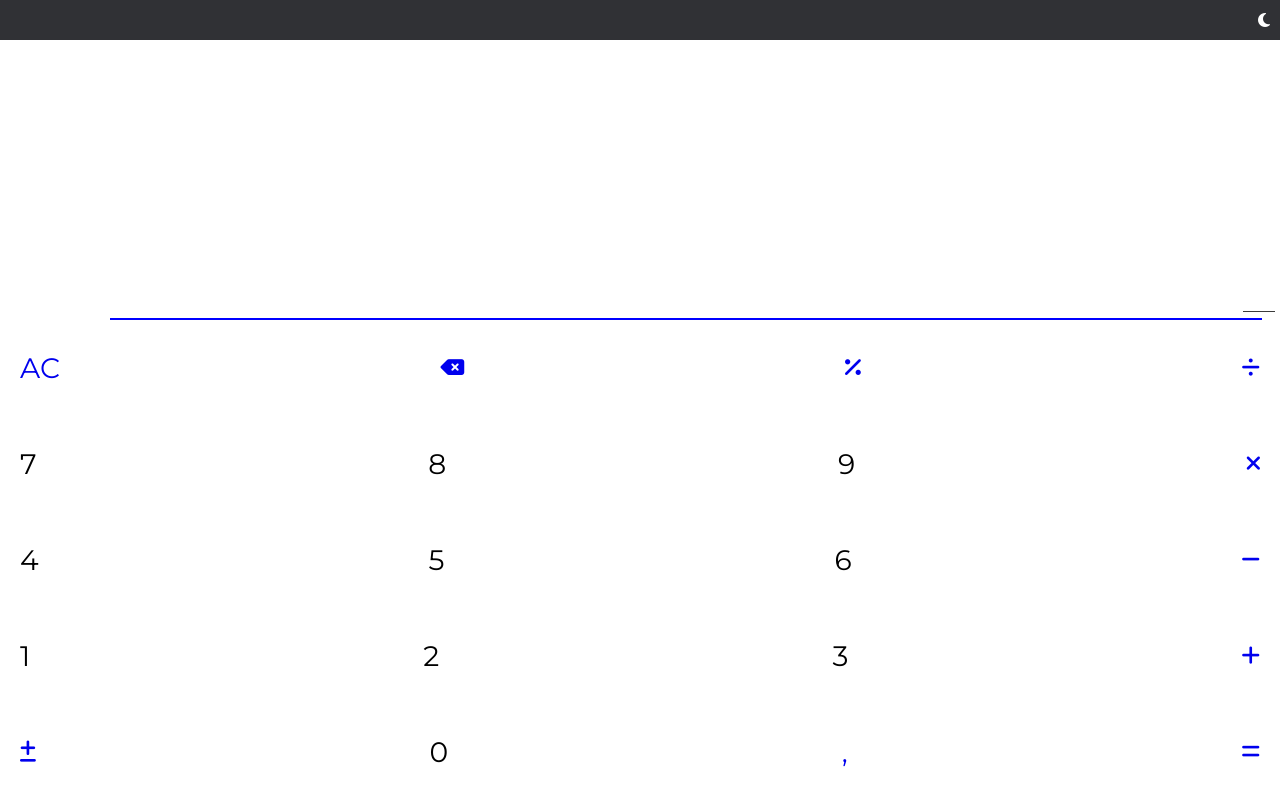
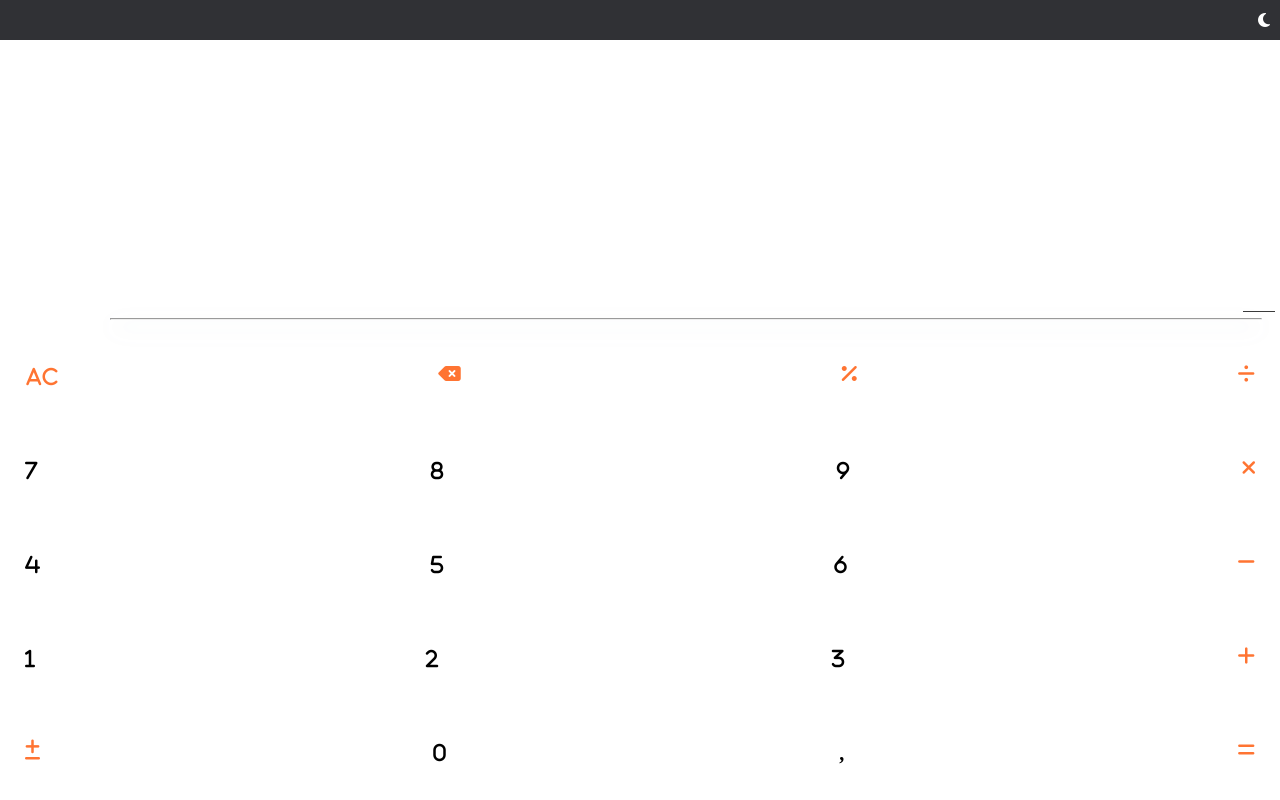
Before and after one commit to michael-santos-gith/calculator, a plain HTML site: page index.html in a window 1280 px wide. Drawn offline with Linux system fonts and the light colour scheme.

Commit message:
Pequenos ajustes no index.html e style.css.

```diff
--- a/css/style.css
+++ b/css/style.css
@@ -35,8 +35,8 @@ a {
     position: absolute;
     right: 18px;
     bottom: 0;
-    border: 1px solid blue;
     width: 90%;
+    box-shadow: rgba(149, 157, 165, 0.2) 0px 8px 24px;
 }
 
 #area-calc span {
@@ -52,6 +52,7 @@ a {
     flex-direction: column;
     justify-content: space-around;
     align-items: center;
+    padding: 5px;
 }
 
 .numbers {
@@ -61,14 +62,15 @@ a {
 }
 
 .numbers span {
-    padding: 6px 20px;
-    font-size: 2.2em;
+    padding: 0 20px;
+    font-size: 2em;
 }
 
-.numbers a {
-    font-size: 0.8em;
+.numbers i, #ac {
+    font-size: 0.625em;
+    color: #FF7432;
 }
 
-.numbers .numbers-click {
+.numbers .numbers-click span i  {
     color: #000;
 }
--- a/index.html
+++ b/index.html
@@ -27,34 +27,34 @@
         </div>
         <div id="area-numbers">
             <div class="numbers">
-                <a href="#"><span>AC</span></a>
+                <a class="numbers-click" href="#"><span><i id="ac" class="fa-solid">AC</i></span></a>
                 <a href="#"><span><i class="fa-solid fa-delete-left fa-xs"></i></span></a>
                 <a href="#"><span><i class="fa-solid fa-percent fa-xs"></i></span></a>
                 <a href="#"><span><i class="fa-solid fa-divide fa-xs"></i></span></a>
             </div>
             <div class="numbers">
-                <a class="numbers-click" href="#"><span>7</span></a>
-                <a class="numbers-click" href="#"><span>8</span></a>
-                <a class="numbers-click" href="#"><span>9</span></a>
+                <a class="numbers-click" href="#"><span><i class="fa-solid">7</i></span></a>
+                <a class="numbers-click" href="#"><span><i class="fa-solid">8</i></span></a>
+                <a class="numbers-click" href="#"><span><i class="fa-solid">9</i></span></a>
                 <a href="#"><span><i class="fa-solid fa-xmark fa-xs"></i></span></a>
             </div>
             <div class="numbers">
-                <a class="numbers-click" href="#"><span>4</span></a>
-                <a class="numbers-click" href="#"><span>5</span></a>
-                <a class="numbers-click" href="#"><span>6</span></a>
+                <a class="numbers-click" href="#"><span><i class="fa-solid">4</i></span></a>
+                <a class="numbers-click" href="#"><span><i class="fa-solid">5</i></span></a>
+                <a class="numbers-click" href="#"><span><i class="fa-solid">6</i></span></a>
                 <a href="#"><span><i class="fa-solid fa-minus fa-xs"></i></span></a>
             </div>
             <div class="numbers">
-                <a class="numbers-click" href="#"><span>1</span></a>
-                <a class="numbers-click" href="#"><span>2</span></a>
-                <a class="numbers-click" href="#"><span>3</span></a>
+                <a class="numbers-click" href="#"><span><i class="fa-solid">1</i></span></a>
+                <a class="numbers-click" href="#"><span><i class="fa-solid">2</i></span></a>
+                <a class="numbers-click" href="#"><span><i class="fa-solid">3</i></span></a>
                 <a href="#"><span><i class="fa-solid fa-plus fa-xs"></i></span></a>
             </div>
             <div class="numbers">
                 <a href="#"><span><i class="fa-solid fa-plus-minus fa-xs"></i></span></a>
-                <a  class="numbers-click" href="#"><span>0</span></a>
-                <a href="#"><span>,</span></a>
-                <a href="#"><span><i class="fa-solid fa-equals fa-xs"></i></span></a>
+                <a  class="numbers-click" href="#"><span><i class="fa-solid">0</i></span></a>
+                <a class="numbers-click" href="#"><span><i class="fa-solid">,</i></span></a>
+                <a id="equals" href="#"><span><i class="fa-solid fa-equals fa-xs"></i></span></a>
             </div>
         </div>
     </div>
```
